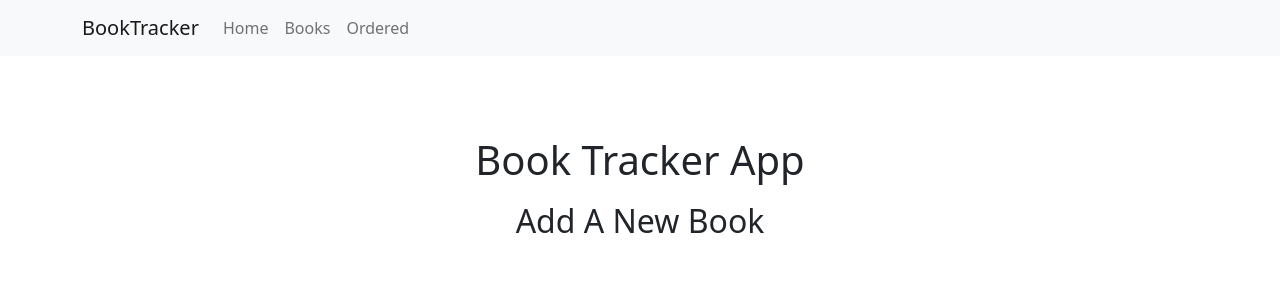
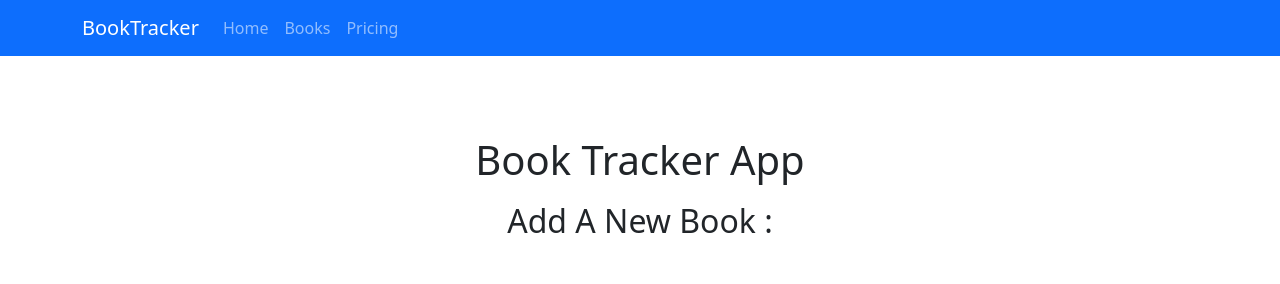
Before and after one commit to evrouge/Book-tracker-frontend, a React (Create React App) app: page / in a window 1280 px wide. Shown: the top 284 px of the page. Built offline with nearby package versions, Linux system fonts and the light colour scheme; no server answers.

Commit message:
adding more boostrap

```diff
--- a/src/App.js
+++ b/src/App.js
@@ -182,13 +182,13 @@ const App = () => {
   return (
     <>
     <div>
-    <Navbar bg="light" variant="light">
+    <Navbar bg="primary" variant="dark">
         <Container>
           <Navbar.Brand href="#home">BookTracker</Navbar.Brand>
           <Nav className="me-auto">
             <Nav.Link href="#home">Home</Nav.Link>
             <Nav.Link href="#features">Books</Nav.Link>
-            <Nav.Link href="#pricing">Ordered</Nav.Link>
+            <Nav.Link href="#pricing">Pricing</Nav.Link>
           </Nav>
         </Container>
       </Navbar>
@@ -196,7 +196,7 @@ const App = () => {
 
     <div>
        <h1>Book Tracker App</h1>
-      <h2>Add A New Book</h2>
+      <h2>Add A New Book :</h2>
       </div>
 
       <section>
--- a/src/index.css
+++ b/src/index.css
@@ -16,6 +16,9 @@ img {
   height: 20%;
   width: 20%;
 }
+
+
+
 
 form{
   text-align: center;
```
